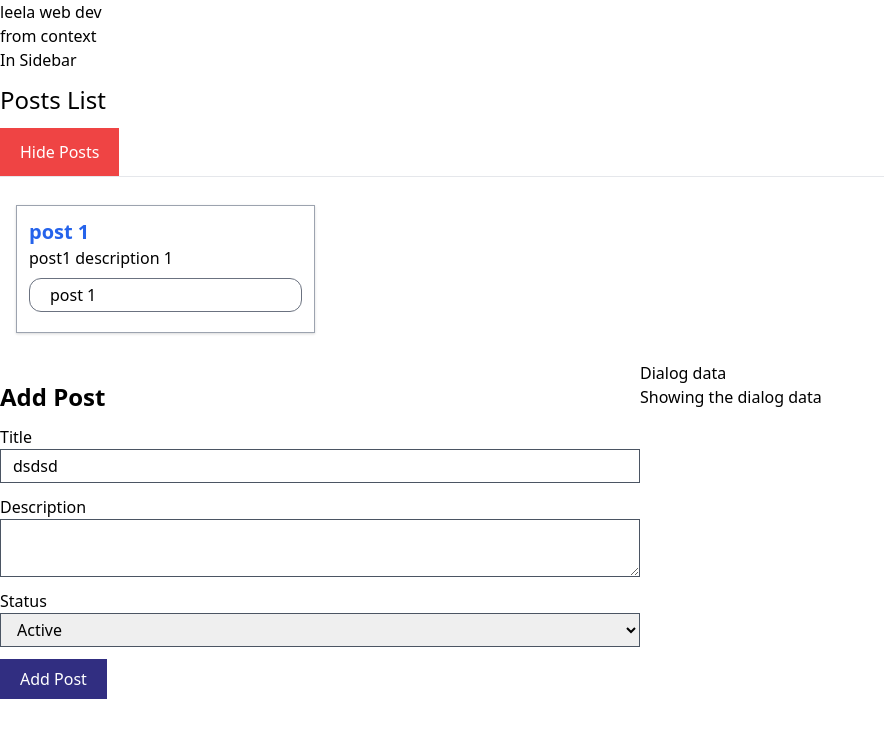
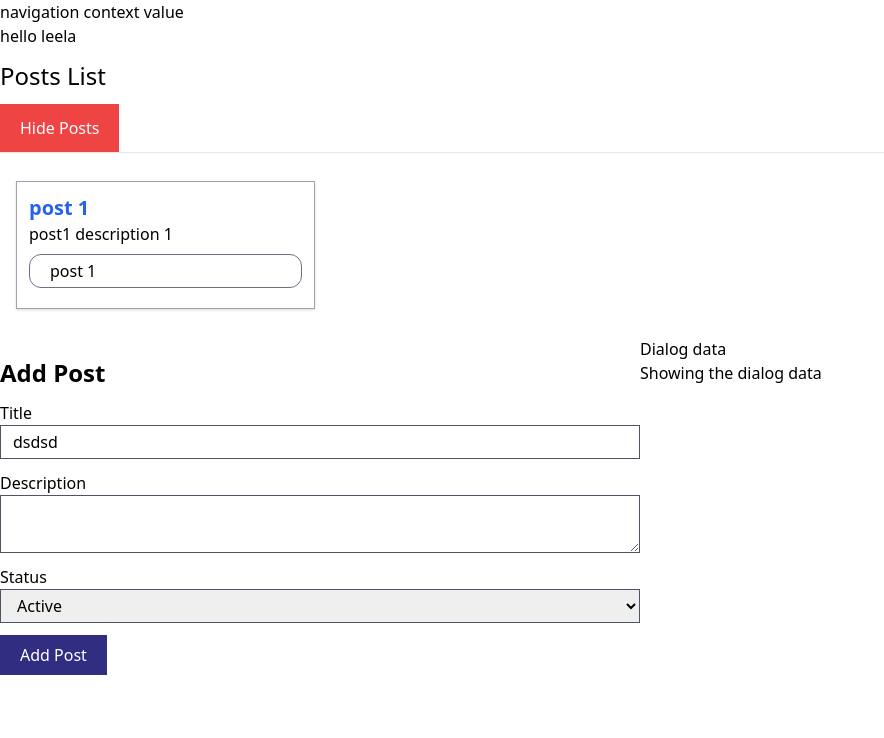
Before and after one commit to shivrajpro/react-by-lwd, a React (Create React App) app: page / in a window 1280 px wide. Shown: the top 738 px of the page, without its empty margins (0-884 px from the left). Built offline with nearby package versions, Linux system fonts and the light colour scheme.

Commit message:
multiple context APIs

```diff
--- a/src/App.js
+++ b/src/App.js
@@ -1,13 +1,22 @@
 import './App.css';
 import ButtonContext from './Context/ButtonContext';
+import UserContext from './Context/UserContext';
 import Posts from './components/Posts/Posts';
 import Sidebar from './components/Sidebar/Sidebar';
 
 function App() {
+    let userData = {
+        name:'leela',
+        greet:function () {
+            return 'hello '+this.name;
+        }
+    }
     return (
         <div className='container mx-auto'>
-            <ButtonContext.Provider value="from context" >
-                <Sidebar name="leela web dev" />
+            <ButtonContext.Provider value="navigation context value">
+                <UserContext.Provider value={userData} >
+                    <Sidebar name="leela web dev" />
+                </UserContext.Provider>
             </ButtonContext.Provider>
             <Posts />
         </div>
--- /dev/null
+++ b/src/Context/UserContext.js
@@ -0,0 +1,3 @@
+import React from "react";
+const UserContext = React.createContext();
+export default UserContext;
--- a/src/components/Navigation/Navigation.js
+++ b/src/components/Navigation/Navigation.js
@@ -1,12 +1,29 @@
 import { Component } from "react";
 import ButtonContext from "../../Context/ButtonContext";
+import UserContext from "../../Context/UserContext";
 
-export default class Navigation extends Component{
+export default class Navigation extends Component {
     static contextType = ButtonContext;
-    render(){
+    render() {
         return <div>
-            <h1>{this.props.name}</h1>
-            <h2>{this.context}</h2>
+            {/* <h1>{this.props.name}</h1> */}
+            <ButtonContext.Consumer>
+                {
+                    value => {
+                        return <div>
+                            <a href="#"> {value} </a>
+                            <UserContext.Consumer>
+                                {
+                                    (userValue) => {
+                                        return <div> {userValue.greet()}  </div>
+                                    }
+                                }
+                            </UserContext.Consumer>
+                        </div>
+                    }
+                }
+            </ButtonContext.Consumer>
+            {/* <h2>{this.context}</h2> */}
         </div>
     }
 }
--- a/src/components/Sidebar/Sidebar.js
+++ b/src/components/Sidebar/Sidebar.js
@@ -5,7 +5,7 @@ export default class Sidebar extends Component{
     render(){
         return <div>
             <Navigation name={this.props.name} />
-            <h1>In Sidebar</h1>
+            {/* <h1>In Sidebar</h1> */}
         </div>
     }
 }
```
